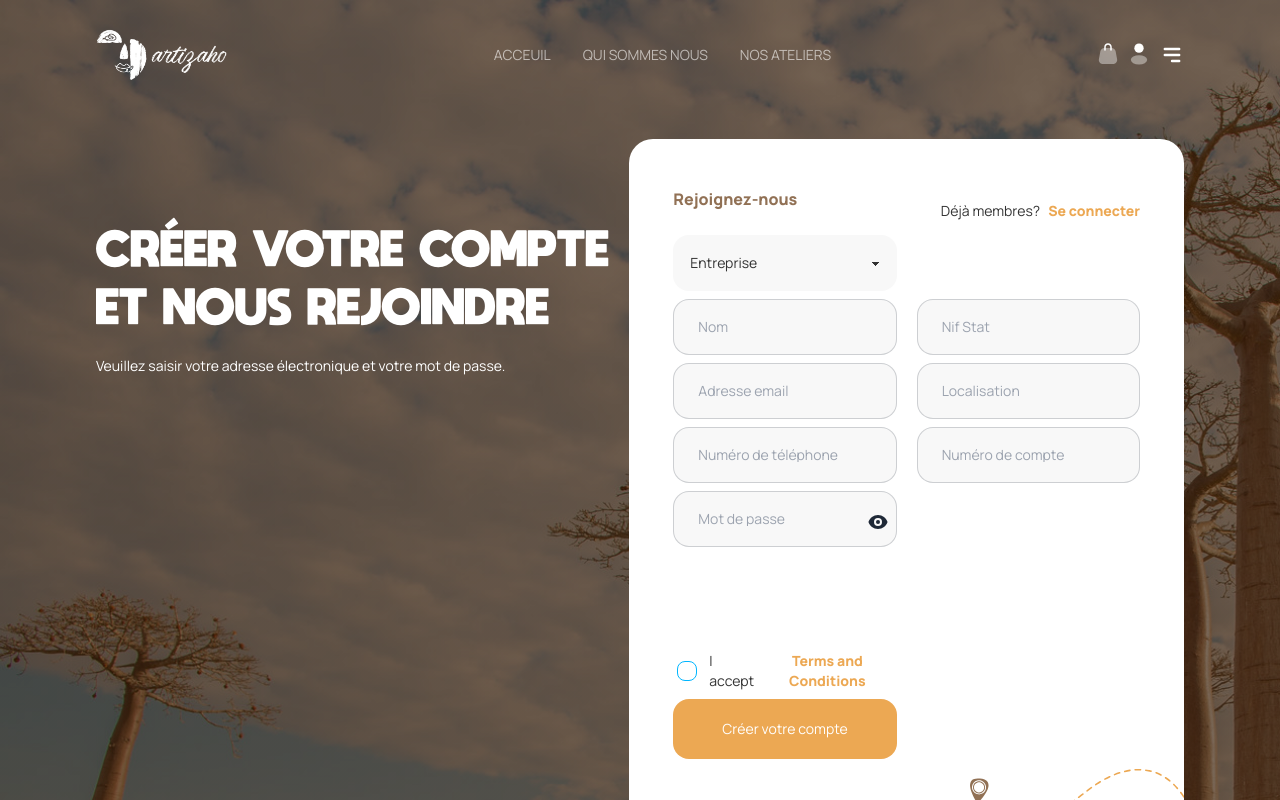
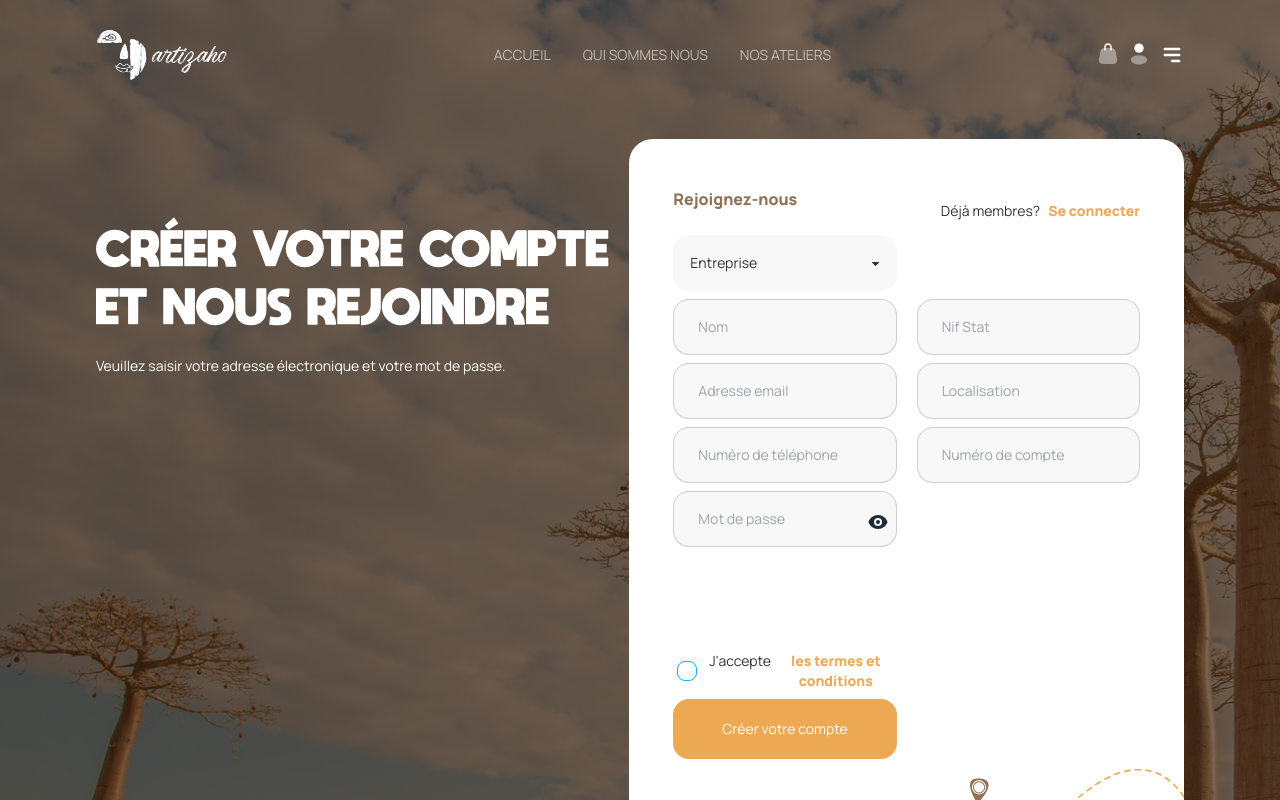
Before and after one commit to andrianina4/ARTIZAHO, a Next.js app: page /auth/s-inscrire in a window 1280 px wide. Shown: the top 800 px of the page. Built offline with nearby package versions, Linux system fonts and the light colour scheme.

Commit message:
update : footer

```diff
--- a/app/auth/s-inscrire/page.tsx
+++ b/app/auth/s-inscrire/page.tsx
@@ -60,8 +60,10 @@ function Register() {
                 content={
                   <>
                     <div className='flex gap-x-2'>
-                      <span className='text-black-60%'>I accept</span>
-                      <button onClick={redirectTerms} className='text-sm font-extrabold text-bronze hover:text-opacity-70' type='button'>Terms and Conditions</button>
+                      <span className='text-black-60%'>J&apos;accepte</span>
+                      <button onClick={redirectTerms} className='text-sm font-extrabold text-bronze hover:text-opacity-70' type='button'>
+                        les termes et conditions
+                      </button>
                     </div>
                   </>
                 }
--- a/app/auth/se-connecter/page.tsx
+++ b/app/auth/se-connecter/page.tsx
@@ -38,8 +38,8 @@ function Login({ }: LoginProps) {
           <div className='mt-24'></div>
           <Button content='Se connecter' />
           <div className='flex gap-x-2 my-6'>
-            <span className='text-black-60%'>Vous n'avez pas de compte?</span>
-            <button onClick={redirectRegister} className='text-sm font-extrabold text-bronze hover:text-opacity-70' type='button'>S'inscrire</button>
+            <span className='text-black-60%'>Vous n&apos;avez pas de compte?</span>
+            <button onClick={redirectRegister} className='text-sm font-extrabold text-bronze hover:text-opacity-70' type='button'>S&apos;inscrire</button>
           </div>
           <TrajetLogin className='absolute left-0 bottom-0' />
         </form>
--- a/components/footer.tsx
+++ b/components/footer.tsx
@@ -15,7 +15,7 @@ function Footer({ }: Props) {
                         <LogoArtizahoWhiteVertical />
                         <p className='text-whiteGray opacity-60'>
                             Nous mettons en valeur les artisans malgaches pour faire revivre<br />
-                            la culture et le savoir-faire en proposant une série d'ateliers<br />
+                            la culture et le savoir-faire en proposant une série d&apos;ateliers<br />
                             ouverts au public.
                         </p>
                         <div className='flex gap-x-8 text-white'>
--- a/components/nav-bar.tsx
+++ b/components/nav-bar.tsx
@@ -13,7 +13,7 @@ function NavBar({ }: NavBarProps) {
     <nav className='flex justify-between items-center py-7 px-24 w-full max-w-page mx-auto'>
       <Link href={link.home}><LogoArtizahoWhite /></Link>
       <ul className='flex gap-x-8 text-whiteGray opacity-60'>
-        <li><Link href={link.home}>ACCEUIL</Link></li>
+        <li><Link href={link.home}>ACCUEIL</Link></li>
         <li>QUI SOMMES NOUS</li>
         <li>NOS ATELIERS</li>
       </ul>
```
